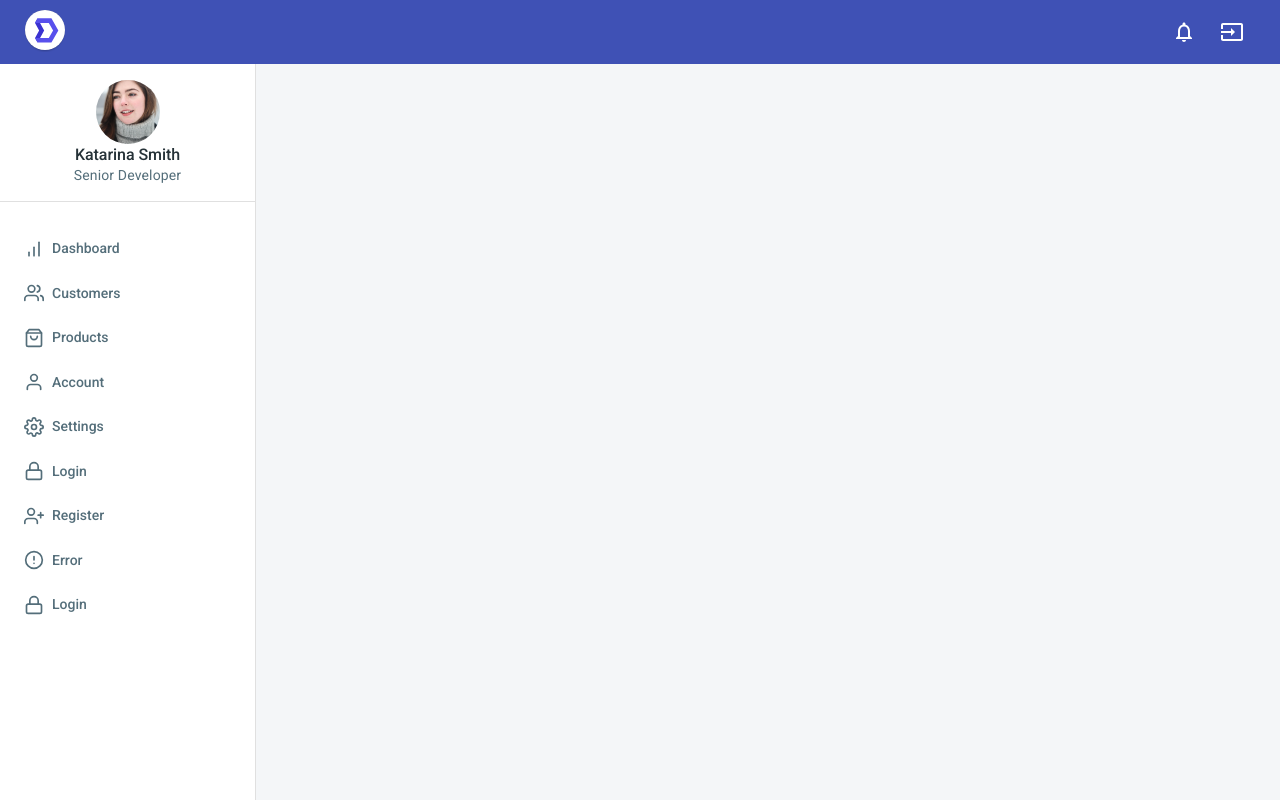
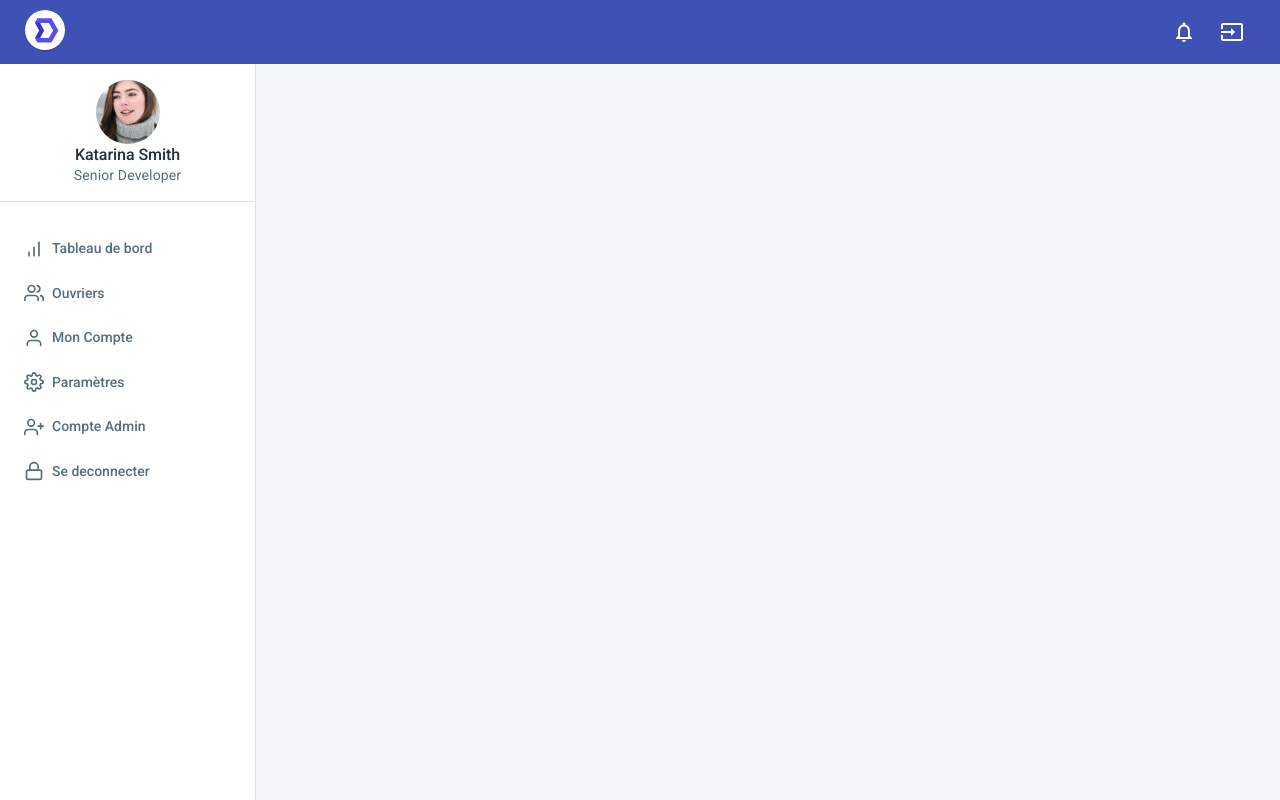
Before and after one commit to jeegoo/qrcode_safe, a React (Create React App) app: page /app in a window 1280 px wide. Built offline with nearby package versions, Linux system fonts and the light colour scheme.

Commit message:
refactor: traduction du menu en francais && suppression des items non necessaire

```diff
--- a/src/layouts/DashboardLayout/NavBar/index.js
+++ b/src/layouts/DashboardLayout/NavBar/index.js
@@ -34,47 +34,53 @@ const items = [
   {
     href: '/app/dashboard',
     icon: BarChartIcon,
-    title: 'Dashboard'
+    title: 'Tableau de bord'
   },
   {
     href: '/app/customers',
     icon: UsersIcon,
-    title: 'Customers'
+    title: 'Ouvriers'
   },
+  /**
   {
     href: '/app/products',
     icon: ShoppingBagIcon,
     title: 'Products'
   },
+   **/
   {
     href: '/app/account',
     icon: UserIcon,
-    title: 'Account'
+    title: 'Mon Compte'
   },
   {
     href: '/app/settings',
     icon: SettingsIcon,
-    title: 'Settings'
+    title: 'Paramètres'
   },
+  /**
   {
     href: '/login',
     icon: LockIcon,
     title: 'Login'
   },
+   **/
   {
     href: '/register',
     icon: UserPlusIcon,
-    title: 'Register'
+    title: 'Compte Admin'
   },
+  /**
   {
     href: '/404',
     icon: AlertCircleIcon,
     title: 'Error'
   },
+   **/
   {
     href: '/login',
     icon: LockIcon,
-    title: 'Login'
+    title: 'Se deconnecter'
   }
 ];
 
```
